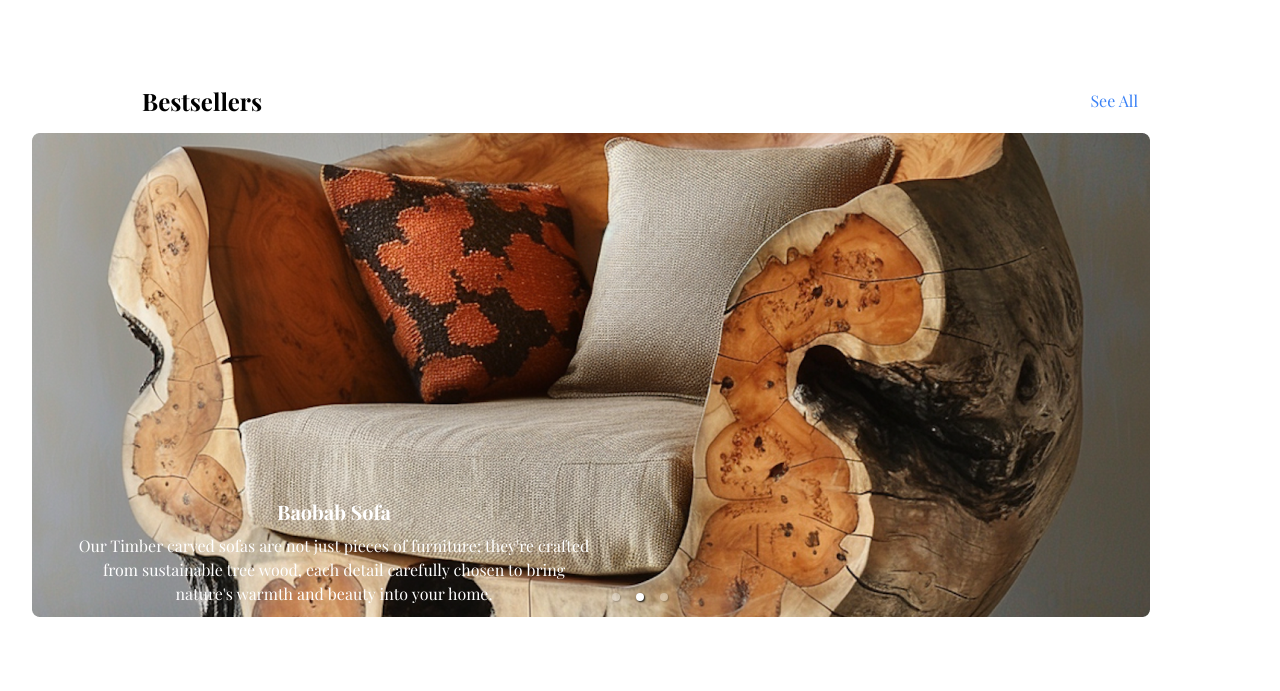
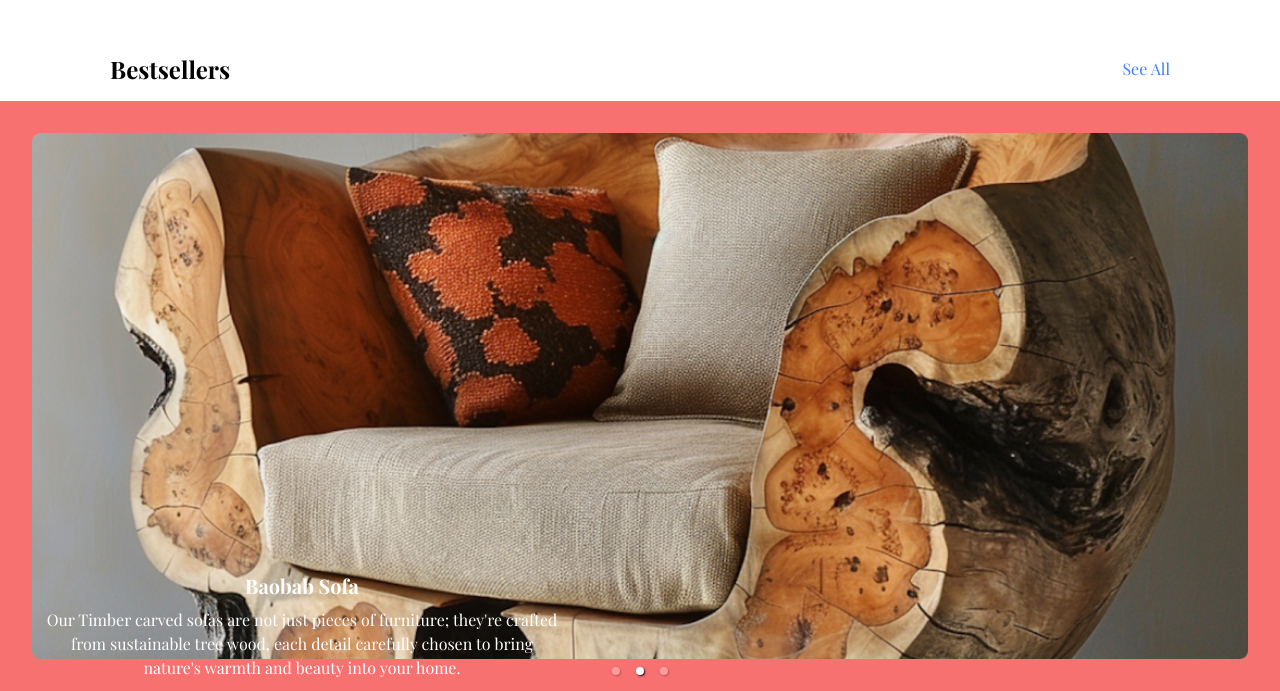
Before and after one commit to AfubeAngel/pendo-store, a Next.js app: page / in a window 1280 px wide. Shown: the part 668-1359 px from the top of the page. Before the commit the page ends 1317 px from the top, so only its background shows below. Built offline with nearby package versions, Linux system fonts and the light colour scheme; a web font is replaced by a local one.

Commit message:
export component for empty pages

```diff
--- a/components/Bestseller-section/Carousel/index.tsx
+++ b/components/Bestseller-section/Carousel/index.tsx
@@ -23,8 +23,8 @@ const Carousel: React.FC<CarouselProps> = ({ items }) => {
       infiniteLoop={true}
     >
       {items.map((item, index) => (
-        <div key={index} className="relative flex gap-4 justify-start w-full">
-          <img src={item.imageSrc} alt={item.title} className="w-full lg:max-w-[1118px] lg:h-[484px] " />
+        <div key={index} className="relative flex  w-full bg-red-400 p-8">
+          <img src={item.imageSrc} alt={item.title} className="w-full " />
           <div className="absolute left-[43px] bottom-[-43px] transform -translate-y-1/2 bg-opacity-50 text-white max-w-[518px] ">
             <h3 className="text-xl font-bold">{item.title}</h3>
             <p className="mt-2">{item.subtext}</p>
--- a/components/Bestseller-section/index.tsx
+++ b/components/Bestseller-section/index.tsx
@@ -22,7 +22,7 @@ const bestsellers = [
 
 const BestsellersSection: React.FC = () => {
   return (
-    <section className="p-8 bg-white ">
+    <section className=" bg-white ">
       <div className="flex justify-between items-center mb-4 xl:mx-[110px] ">
         <h2 className="text-2xl font-bold">Bestsellers</h2>
         <Link href="#" className="text-blue-500">See All</Link>
--- a/pages/cart/index.tsx
+++ b/pages/cart/index.tsx
@@ -0,0 +1,7 @@
+import React from 'react'
+
+export default function CartPage() {
+  return (
+    <div>index</div>
+  )
+}
--- a/pages/checkout/index.tsx
+++ b/pages/checkout/index.tsx
@@ -0,0 +1,7 @@
+import React from 'react'
+
+export default function CheckoutPage() {
+  return (
+    <div>index</div>
+  )
+}
--- a/pages/homepage/index.tsx
+++ b/pages/homepage/index.tsx
@@ -0,0 +1,7 @@
+import React from 'react'
+
+export default function Home() {
+  return (
+    <div>index</div>
+  )
+}
```
